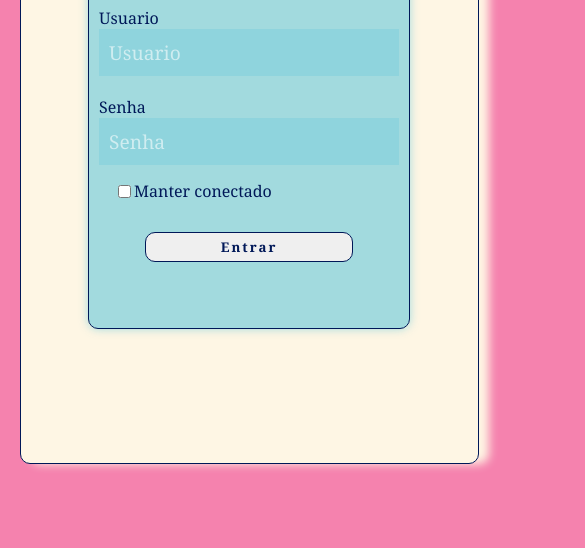
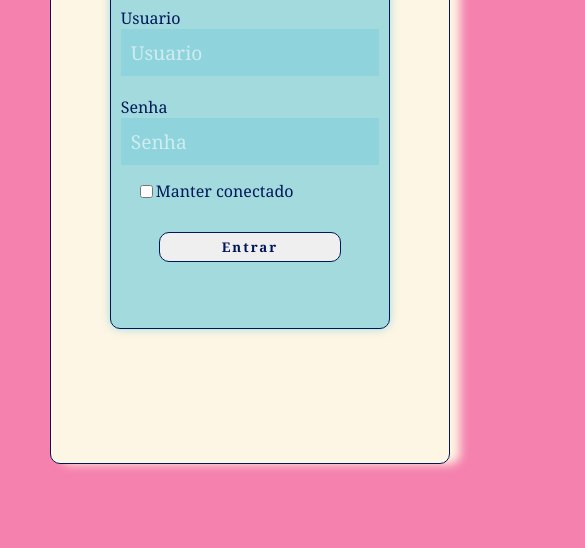
Before and after one commit to ViniciusBeuther/login-page-project, a plain HTML site: page index.html in a window 390 px wide. Shown: the part 296-844 px from the top of the page, 585 px wide, since content can reach past the window. Drawn offline with Linux system fonts and the light colour scheme.

Commit message:
Solved - responsive problem

```diff
--- a/index.html
+++ b/index.html
@@ -12,7 +12,7 @@
     <main>
         <div class="main-div">
            <div class="left-div">
-            <h1>Faça seu login <br> esperamos por você!</h1>
+            <h1>Faça seu login, <br> esperamos por você!</h1>
             <img src="ilustracao_svg.svg" alt="ilustration" class="left-image">
            </div>
            <div class="right-div">
--- a/style.css
+++ b/style.css
@@ -141,17 +141,17 @@ body{
     width: 70%;
 
 }
-@media only screen and (max-width:800px){
+@media only screen and (max-width:650px){
     .main-div{
-
         background-image: none;
         background-color: #f582ae;
         display: flex;
         align-items: center;
-        justify-content: flex-start;
-        margin-left: 5%;
+        justify-content: center;
         width: 100%;
-
+        overflow: none;
+        min-width: 500px;
+        min-height: 582px;
     }
 
     .left-div{
@@ -160,7 +160,7 @@ body{
     }
     .right-div{
         border-radius: 10px;
-        width: 70%;
+        width: 80%;
         box-sizing: border-box;
         display: flex;
         align-items: center;
@@ -169,5 +169,7 @@ body{
     body{
         background-color: #f582ae;
         overflow: hidden;
+        max-width: 100vw;
+        max-height: 100vh;
     }
 }
```
